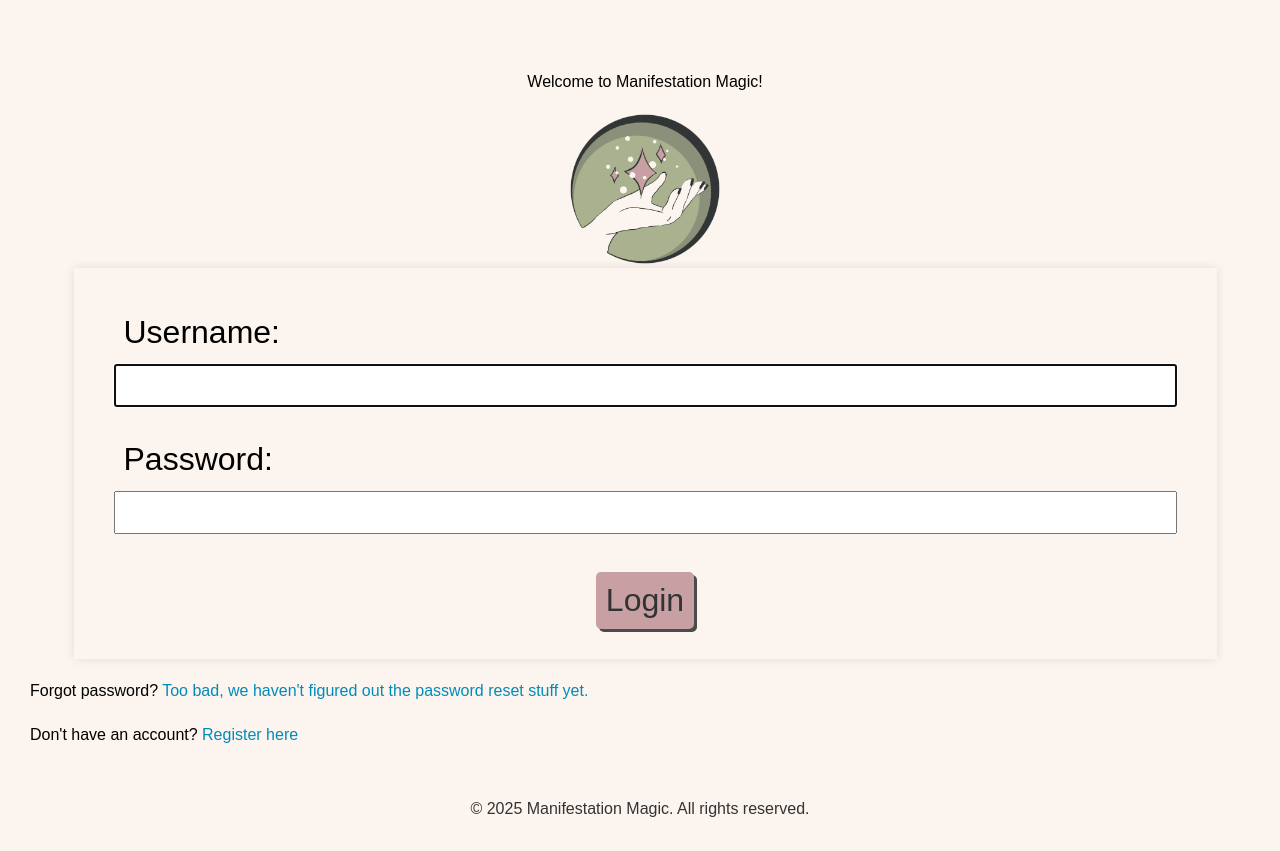
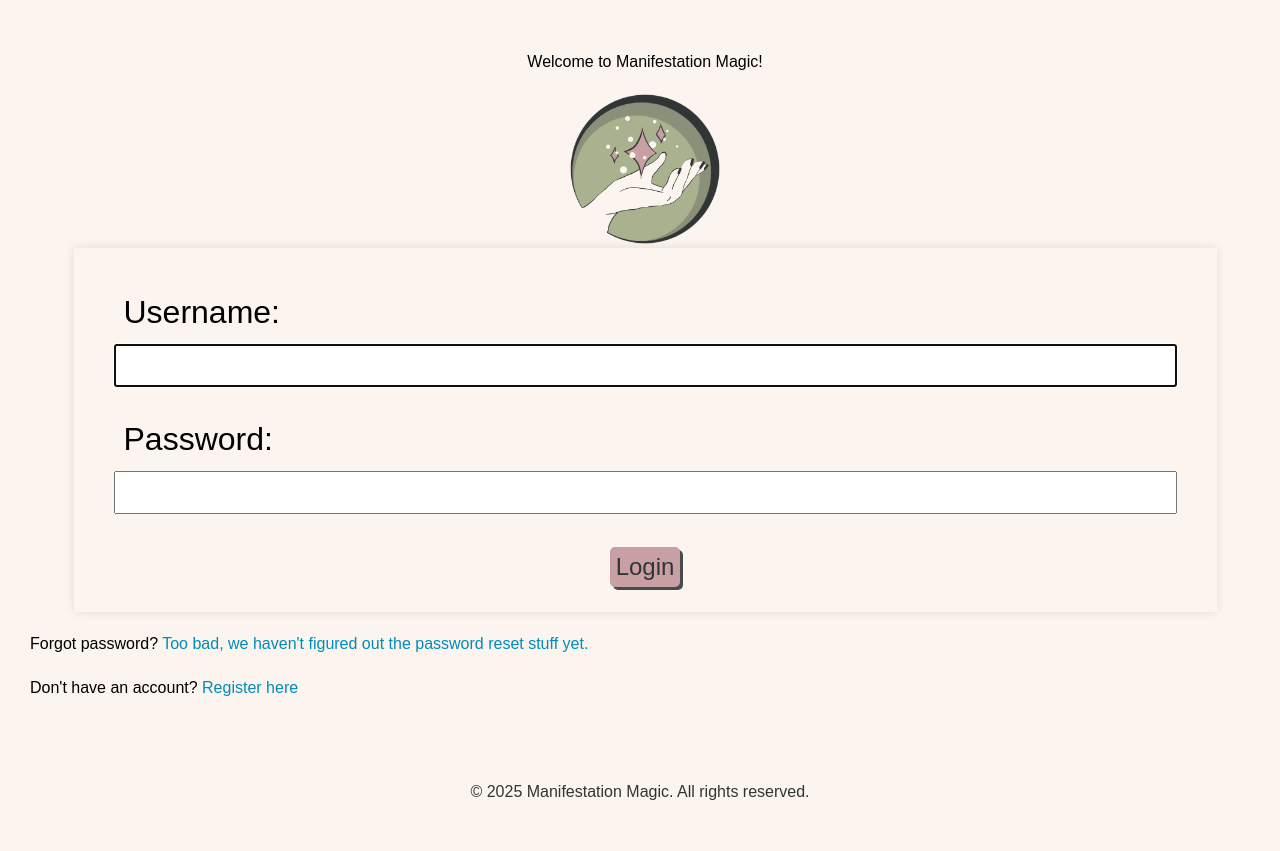
Before and after one commit to Jo-JPEG/manifestation-magic, a Django app: page /account/login/ in a window 1280 px wide. Shown: the part 48-899 px from the top of the page. After the commit the page ends 848 px from the top, so only its background shows below. Run offline with Django 4.2, Linux system fonts and the light colour scheme; some libraries are stand-ins or nearby versions.

Commit message:
style button layout

```diff
--- a/account/templates/registration/login.html
+++ b/account/templates/registration/login.html
@@ -13,7 +13,7 @@
     {% csrf_token %}
     {{ form.as_p }}
     <div class="center">
-      <button class="login-button" type="submit">Login</button>
+      <button class="large-button" type="submit">Login</button>
     </div>
   </form>
   <p>Forgot password? <a href="#">Too bad, we haven't figured out the password reset stuff yet.</a></p>
--- a/manifest/templates/manifest/home.html
+++ b/manifest/templates/manifest/home.html
@@ -17,9 +17,9 @@
         {% endfor %}
     </ul>
     </div>
-
-
-    <a class="large-button" href="{% url 'create_manifestation' %}">Create a new manifestation</a>
+    <div class="center">
+        <a class="large-button" href="{% url 'create_manifestation' %}">Create a new manifestation</a>
+    </div>
 
 {% else %}
     <h1>Welcome to Manifestation Magic!</h1>
--- a/static/manifest/css/style.css
+++ b/static/manifest/css/style.css
@@ -88,9 +88,9 @@ nav a:hover {
 }
 
 main {
-    margin-top: 50px;
+    margin-top: 30px;
     margin-left: 10px;
-    min-height: 70vh;
+    min-height: 60vh;
 }
 
 #logo {
@@ -98,10 +98,11 @@ main {
 }
 
 footer {
-    background-color: var(--background-color);
+    background-color: none;
     color: var(--text-color-dark);
-    padding: 10px;
+    padding: 20px;
     text-align: center;
+    margin-top: 20px;
 }
 
 h1 {
@@ -125,7 +126,7 @@ a:hover {
 }
 
 .manifestation_container {
-    width: 80%;
+    width: 90%;
     margin: 20px;
     padding: 20px;
     box-shadow: 0 0 10px rgba(0, 0, 0, 0.1);
@@ -152,9 +153,24 @@ a:hover {
 
 .description_container {
     display: flex;
-    justify-content: space-between;
+    flex-direction: column;
+    justify-content: center;
     align-items: center;
+    padding: 10px;
+    margin: 10px;
 
+}
+
+.info-container {
+    min-width: 100%;
+    display: flex;
+    justify-content: flex-end;
+
+
+}
+
+.info-container i {
+    font-size: 150%;
 }
 
 .list-container {
@@ -177,8 +193,8 @@ a:hover {
     border-radius: 5px;
     cursor: pointer;
     padding: 10px;
-    margin: 10px;
-    font-size: 2rem;
+    margin: 5px;
+    font-size: 1rem;
     box-shadow: 3px 3px var(--outer-space);
 }
 
@@ -193,9 +209,9 @@ a:hover {
     border: none;
     border-radius: 5px;
     cursor: pointer;
-    padding: 10px;
-    margin: 10px;
-    font-size: 2rem;
+    padding: 6px;
+    margin: 5px;
+    font-size: 1.5rem;
     box-shadow: 3px 3px var(--outer-space);
 }
 
```
Also changed, not shown: manifest/templates/manifest/view_manifestation.html (+11 -5 lines).
